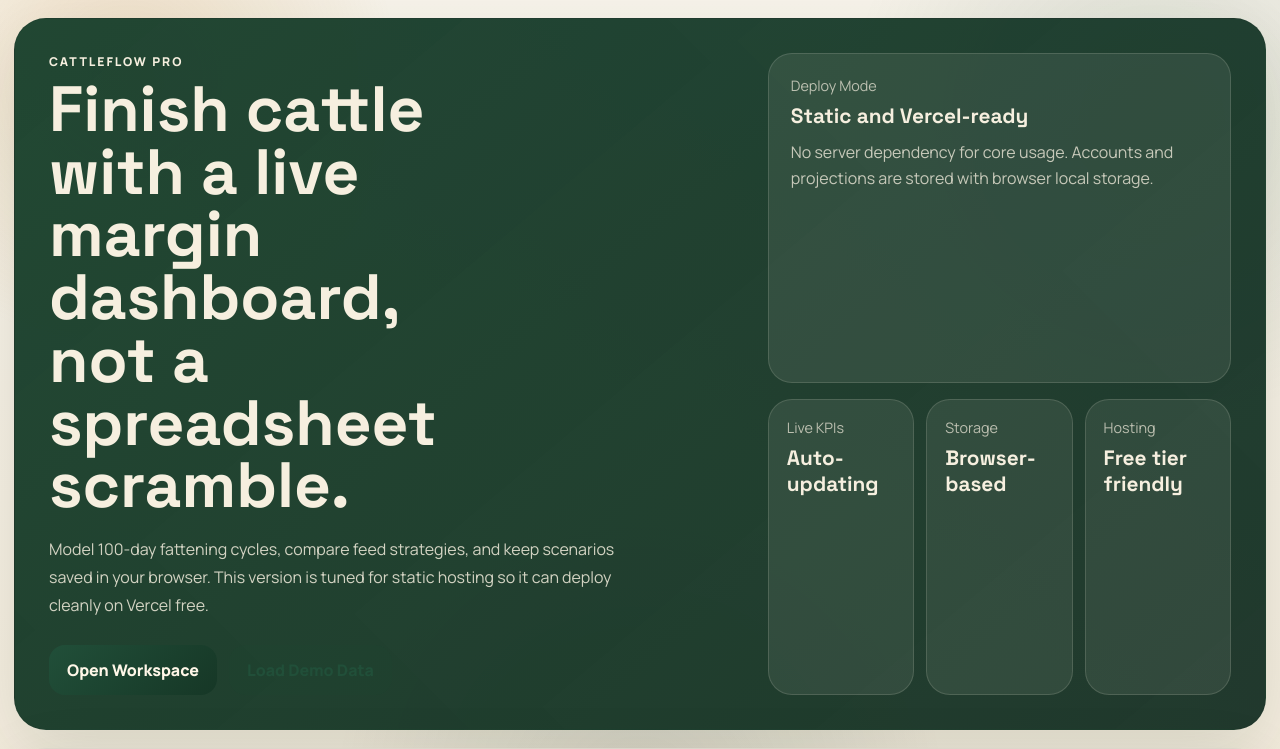
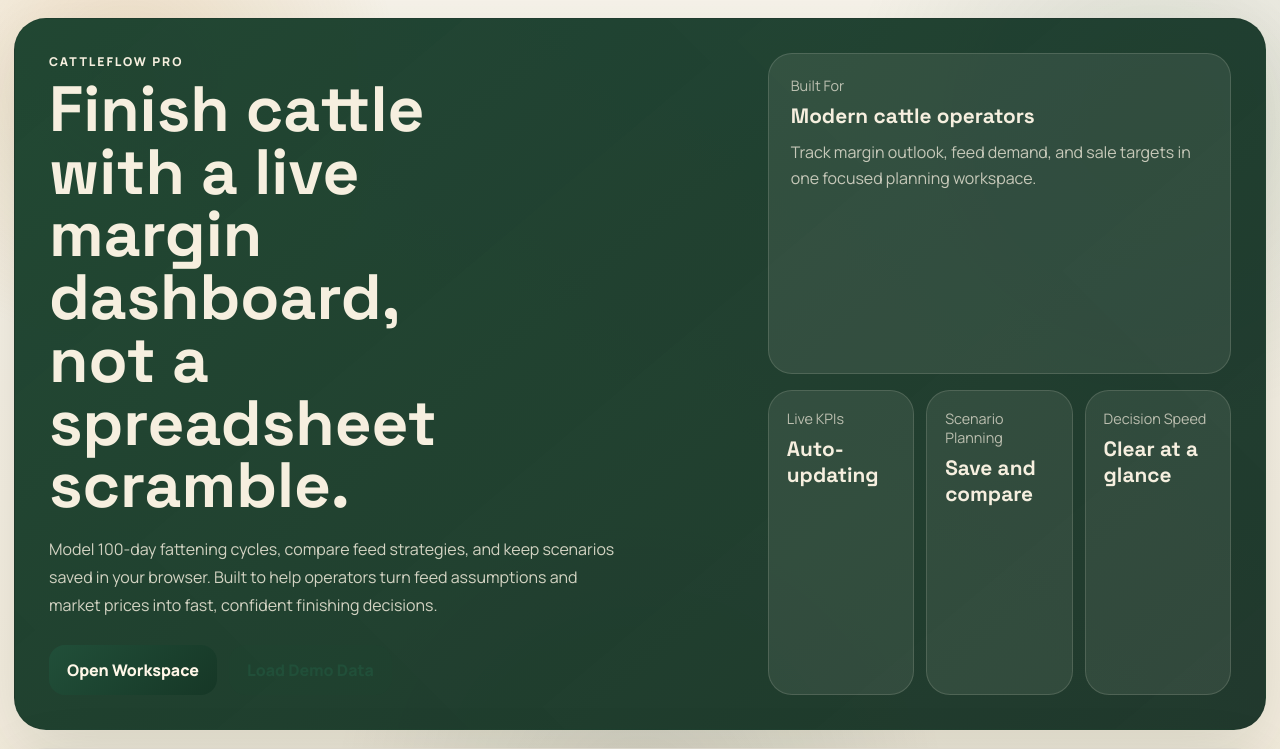
Before and after one commit to janjan090/cattle-calculator, a website: page index.html in a window 1280 px wide. Shown: the top 749 px of the page. Drawn offline with Linux system fonts and the light colour scheme.

Commit message:
Polish landing page copy

```diff
--- a/index.html
+++ b/index.html
@@ -25,7 +25,7 @@
         <h1>Finish cattle with a live margin dashboard, not a spreadsheet scramble.</h1>
         <p class="hero-text">
           Model 100-day fattening cycles, compare feed strategies, and keep scenarios saved in your browser.
-          This version is tuned for static hosting so it can deploy cleanly on Vercel free.
+          Built to help operators turn feed assumptions and market prices into fast, confident finishing decisions.
         </p>
         <div class="hero-actions">
           <a class="primary-button" href="#workspace">Open Workspace</a>
@@ -35,9 +35,9 @@
 
       <aside class="hero-status">
         <div class="hero-status-card">
-          <span>Deploy Mode</span>
-          <strong>Static and Vercel-ready</strong>
-          <p>No server dependency for core usage. Accounts and projections are stored with browser local storage.</p>
+          <span>Built For</span>
+          <strong>Modern cattle operators</strong>
+          <p>Track margin outlook, feed demand, and sale targets in one focused planning workspace.</p>
         </div>
         <div class="hero-mini-grid">
           <article>
@@ -45,12 +45,12 @@
             <strong>Auto-updating</strong>
           </article>
           <article>
-            <span>Storage</span>
-            <strong>Browser-based</strong>
+            <span>Scenario Planning</span>
+            <strong>Save and compare</strong>
           </article>
           <article>
-            <span>Hosting</span>
-            <strong>Free tier friendly</strong>
+            <span>Decision Speed</span>
+            <strong>Clear at a glance</strong>
           </article>
         </div>
       </aside>
@@ -94,7 +94,7 @@
             <h2>Login or register</h2>
           </div>
           <p class="subtle">
-            This demo keeps account data in local storage so it works on static hosting like Vercel free.
+            Set up your workspace and keep your planning flow focused from first estimate to saved scenario.
           </p>
         </div>
 
@@ -138,7 +138,7 @@
             <ul>
               <li>Inputs react immediately</li>
               <li>Instructions sit in a dedicated guide panel</li>
-              <li>Saved runs stay available after refresh on the same browser</li>
+              <li>Scenarios are easier to review and revisit</li>
             </ul>
           </aside>
         </div>
@@ -298,7 +298,7 @@
               <h2>Scenario library</h2>
             </div>
             <p class="subtle">
-              Saved scenarios are stored in this browser, making the app Vercel-friendly without server storage.
+              Keep your strongest projections close and reload them whenever you want to compare another batch.
             </p>
           </div>
           <div id="savedList" class="saved-list">
```
Also changed, not shown: public/index.html (+11 -11 lines).
